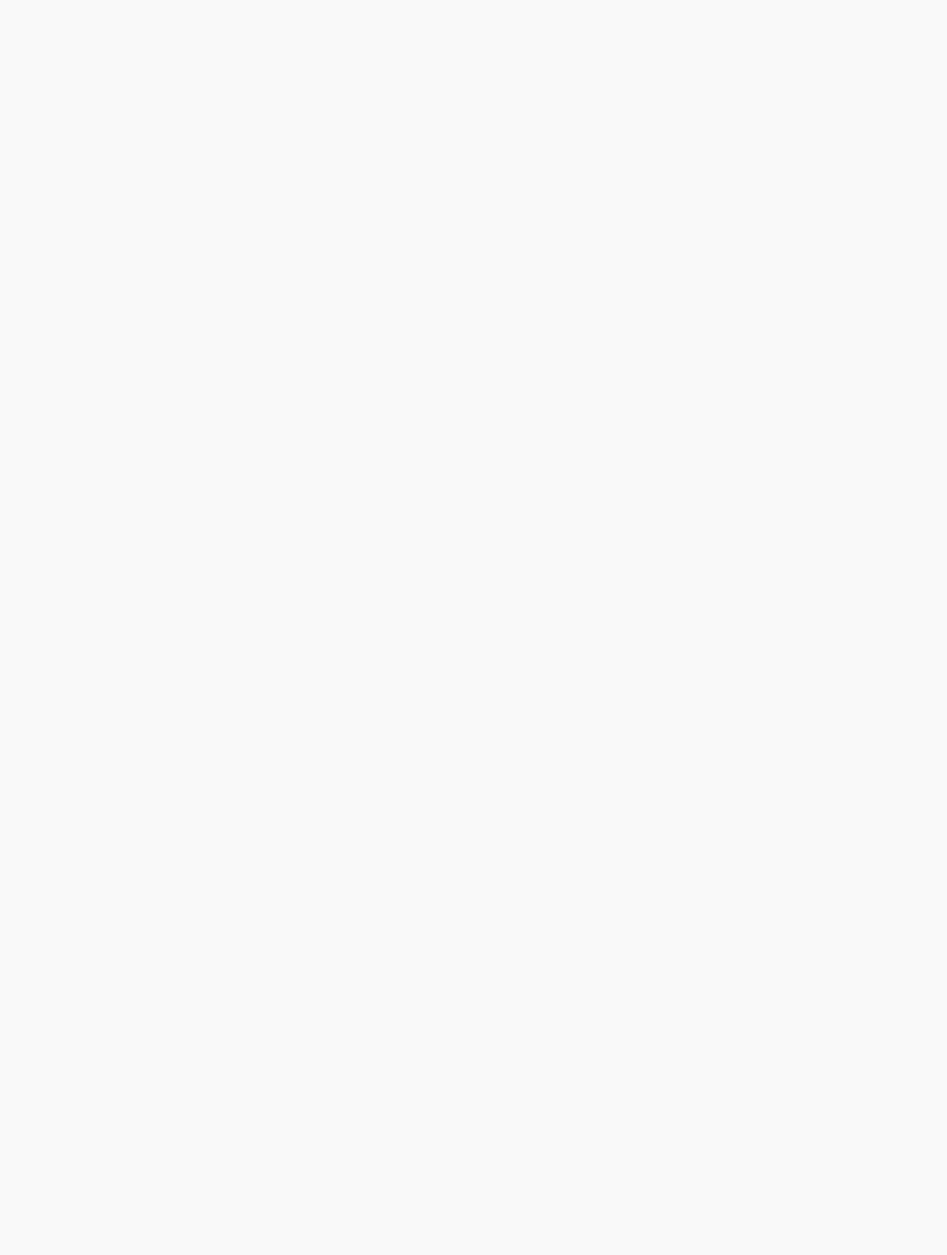
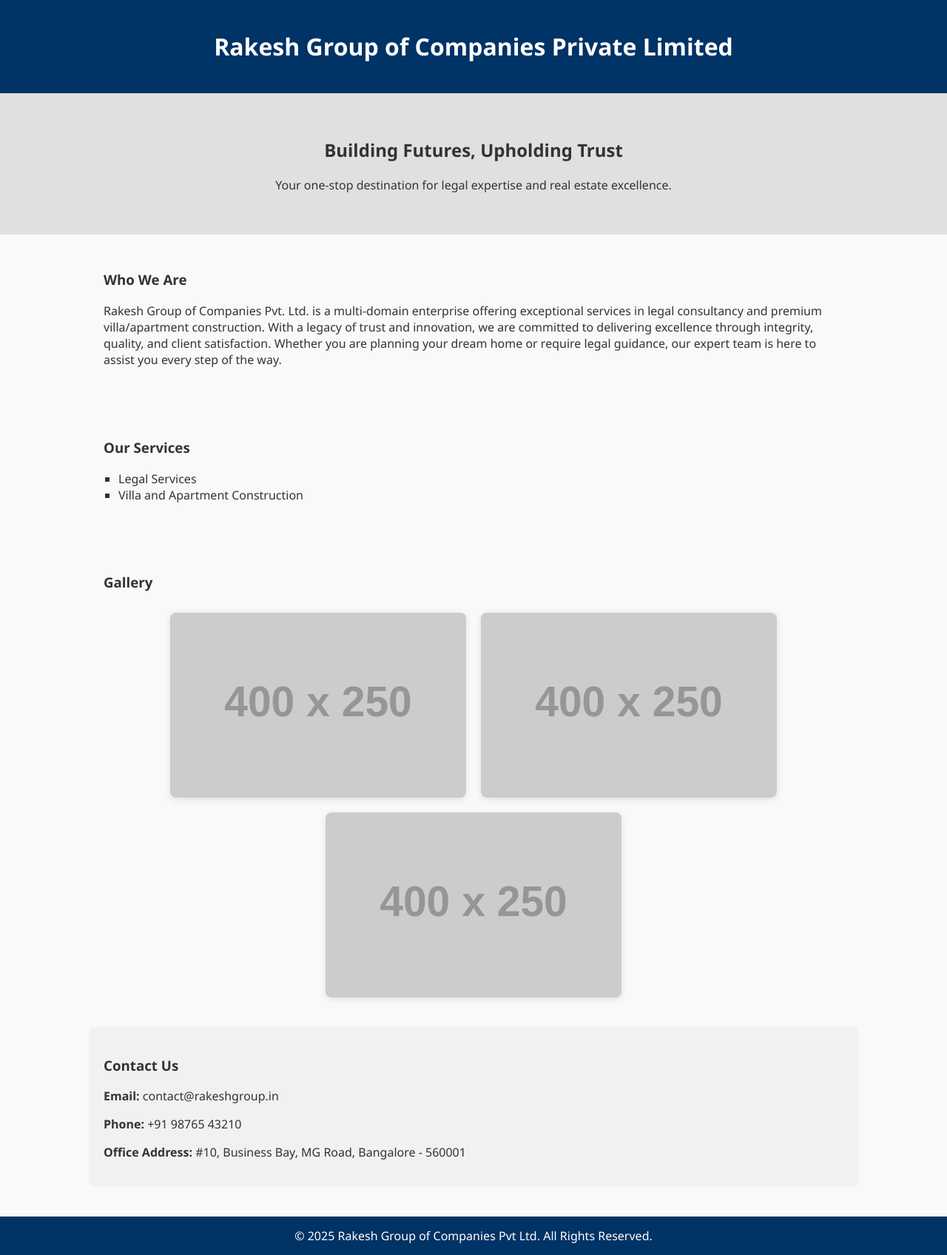
Before and after one commit to ashok-heisenberg/rakesh-group, a plain HTML site: page index.html in a window 1280 px wide. Shown: the whole page at 74% size. Before the commit the page ends 800 px from the top, so only its background shows below. Drawn offline with Linux system fonts and the light colour scheme; placeholder pictures from the web are drawn by us.

Commit message:
Update index.html

```diff
--- a/index.html
+++ b/index.html
@@ -14,32 +14,10 @@
     }
 
     header {
-      background-image: url('https://via.placeholder.com/1200x300?text=Rakesh+Group+Banner');
-      background-size: cover;
-      background-position: center;
-      position: relative;
-      height: 250px;
-      display: flex;
-      align-items: center;
-      justify-content: center;
+      background-color: #003366;
+      color: white;
+      padding: 20px;
       text-align: center;
-      color: #333;
-    }
-
-    header::before {
-      content: "";
-      position: absolute;
-      top: 0; left: 0; right: 0; bottom: 0;
-      background-color: rgba(211, 211, 211, 0.7); /* light grey overlay */
-    }
-
-    header h1 {
-      position: relative;
-      z-index: 1;
-      font-size: 2em;
-      padding: 10px 20px;
-      background: rgba(255, 255, 255, 0.6);
-      border-radius: 8px;
     }
 
     .hero {
@@ -50,4 +28,92 @@
 
     .section {
       padding: 30px 20px;
-      max
+      max-width: 1000px;
+      margin: auto;
+    }
+
+    .services ul {
+      list-style: square;
+      padding-left: 20px;
+    }
+
+    .images img {
+      width: 100%;
+      max-width: 400px;
+      margin: 10px;
+      border-radius: 8px;
+      box-shadow: 0 2px 10px rgba(0,0,0,0.1);
+    }
+
+    .image-gallery {
+      display: flex;
+      flex-wrap: wrap;
+      justify-content: center;
+    }
+
+    .contact {
+      background-color: #f1f1f1;
+      padding: 20px;
+      border-radius: 8px;
+    }
+
+    footer {
+      background-color: #003366;
+      color: white;
+      text-align: center;
+      padding: 15px 0;
+      margin-top: 40px;
+    }
+  </style>
+</head>
+<body>
+
+  <header>
+    <h1>Rakesh Group of Companies Private Limited</h1>
+  </header>
+
+  <section class="hero">
+    <h2>Building Futures, Upholding Trust</h2>
+    <p>Your one-stop destination for legal expertise and real estate excellence.</p>
+  </section>
+
+  <section class="section introduction">
+    <h3>Who We Are</h3>
+    <p>
+      Rakesh Group of Companies Pvt. Ltd. is a multi-domain enterprise offering exceptional services in legal consultancy
+      and premium villa/apartment construction. With a legacy of trust and innovation, we are committed to delivering
+      excellence through integrity, quality, and client satisfaction. Whether you are planning your dream home or require
+      legal guidance, our expert team is here to assist you every step of the way.
+    </p>
+  </section>
+
+  <section class="section services">
+    <h3>Our Services</h3>
+    <ul>
+      <li>Legal Services</li>
+      <li>Villa and Apartment Construction</li>
+    </ul>
+  </section>
+
+  <section class="section images">
+    <h3>Gallery</h3>
+    <div class="image-gallery">
+      <img src="https://via.placeholder.com/400x250?text=Villa+Project" alt="Villa Project">
+      <img src="https://via.placeholder.com/400x250?text=Apartment+Construction" alt="Apartment Construction">
+      <img src="https://via.placeholder.com/400x250?text=Legal+Consultation" alt="Legal Consultation">
+    </div>
+  </section>
+
+  <section class="section contact">
+    <h3>Contact Us</h3>
+    <p><strong>Email:</strong> contact@rakeshgroup.in</p>
+    <p><strong>Phone:</strong> +91 98765 43210</p>
+    <p><strong>Office Address:</strong> #10, Business Bay, MG Road, Bangalore - 560001</p>
+  </section>
+
+  <footer>
+    &copy; 2025 Rakesh Group of Companies Pvt Ltd. All Rights Reserved.
+  </footer>
+
+</body>
+</html>
```
